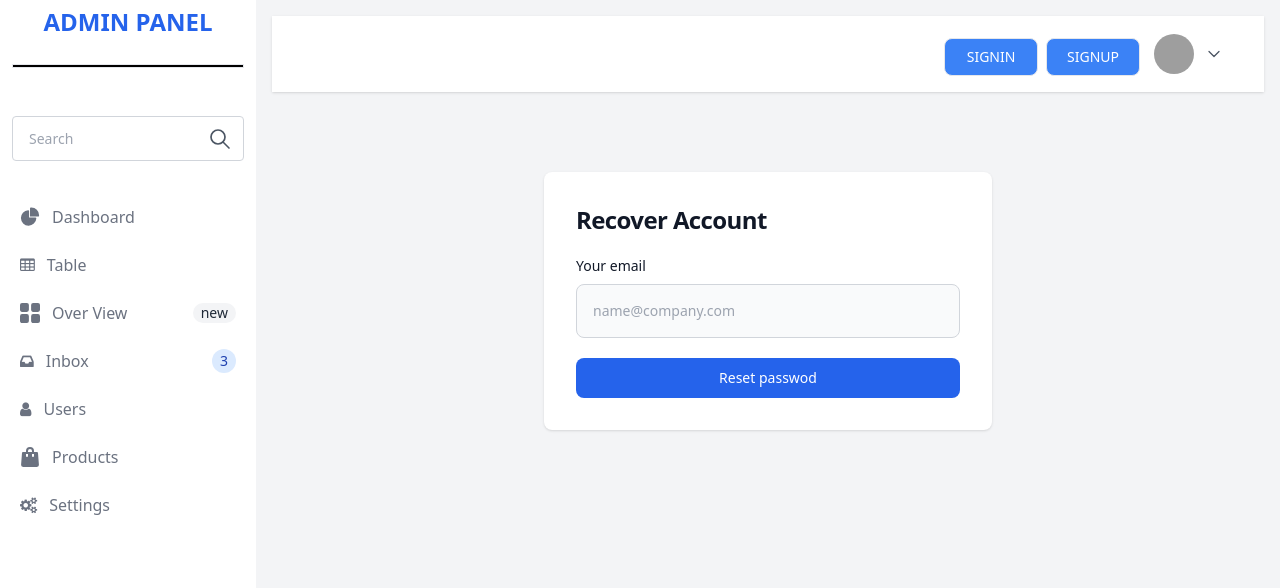
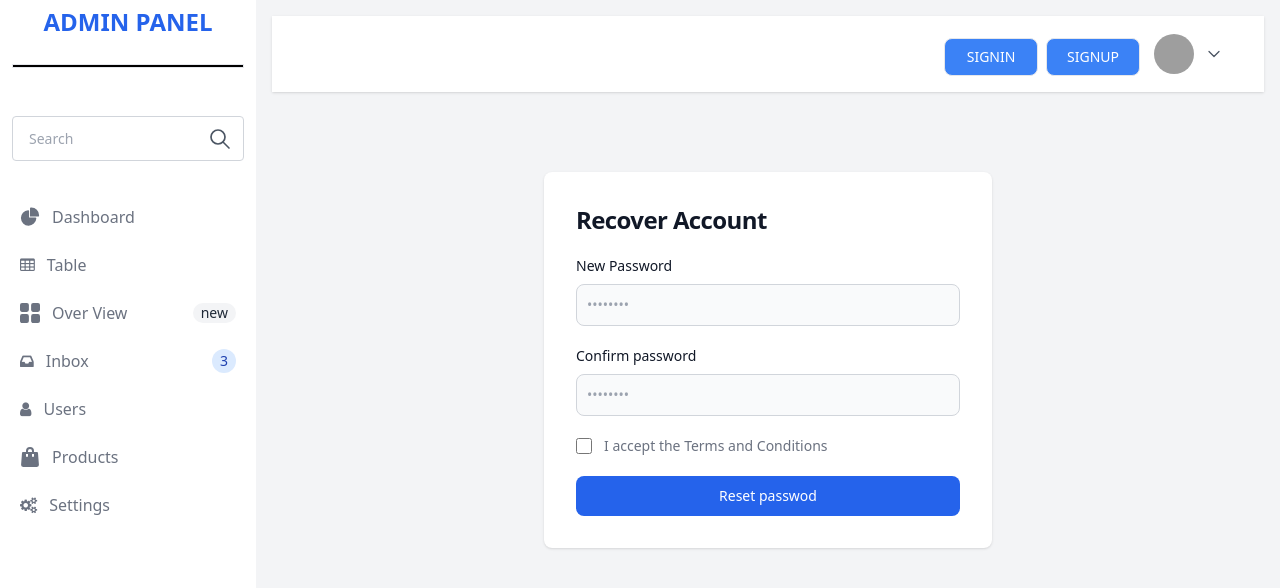
Before and after one commit to yadamoon/Admin-Panel, a React (Vite) app in the folder Dashboard/: page /ForgetPassword in a window 1280 px wide. Shown: the top 588 px of the page. Built offline with nearby package versions, Linux system fonts and the light colour scheme; grey boxes are pictures that could not be loaded.

Commit message:
i created new functional compoenent and handle click and one variable using useState

```diff
--- a/Dashboard/src/components/pages/ForgetPassword.jsx
+++ b/Dashboard/src/components/pages/ForgetPassword.jsx
@@ -1,9 +1,15 @@
-import React from "react";
+import React, { useState } from "react";
 
 const ForgetPassword = () => {
+  const [show, setShow] = useState(true);
+
+  const ClickEmail = () => {
+    setShow(false);
+  };
   return (
     <div>
       {/* //!? continer  */}
+      {!show && (
         <section className="">
           <div className="flex flex-col items-center   mx-auto md:h-screen lg:py-20">
             <div className="w-full p-6 bg-white rounded-lg shadow dark:border md:mt-0 sm:max-w-md  sm:p-8">
@@ -27,7 +33,37 @@ const ForgetPassword = () => {
                     required=""
                   />
                 </div>
-              {/* <div>
+
+                <button
+                  onClick={ClickEmail}
+                  type="submit"
+                  className="w-full text-white bg-blue-600 hover:bg-primary-700 focus:ring-4 focus:outline-none focus:ring-primary-300 font-medium rounded-lg text-sm px-5 py-2.5 text-center  "
+                >
+                  Reset passwod
+                </button>
+              </form>
+            </div>
+          </div>
+        </section>
+      )}
+      {show && <CreateNewPassword />}
+    </div>
+  );
+};
+
+export default ForgetPassword;
+
+export const CreateNewPassword = () => {
+  return (
+    <div className="">
+      <section className="">
+        <div className="flex flex-col items-center   mx-auto md:h-screen lg:py-20">
+          <div className="w-full p-6 bg-white rounded-lg shadow dark:border md:mt-0 sm:max-w-md  sm:p-8">
+            <h2 className="mb-1 text-xl font-bold leading-tight tracking-tight text-gray-900 md:text-2xl ">
+              Recover Account
+            </h2>
+            <form className="mt-4 space-y-4 lg:mt-5 md:space-y-5" action="#">
+              <div>
                 <label
                   for="password"
                   className="block mb-2 text-sm font-medium text-gray-900 "
@@ -83,7 +119,7 @@ const ForgetPassword = () => {
                     </a>
                   </label>
                 </div>
-              </div> */}
+              </div>
               <button
                 type="submit"
                 className="w-full text-white bg-blue-600 hover:bg-primary-700 focus:ring-4 focus:outline-none focus:ring-primary-300 font-medium rounded-lg text-sm px-5 py-2.5 text-center  "
@@ -97,5 +133,3 @@ const ForgetPassword = () => {
     </div>
   );
 };
-
-export default ForgetPassword;
```
Lines whose indentation alone changed are shown as unchanged.
